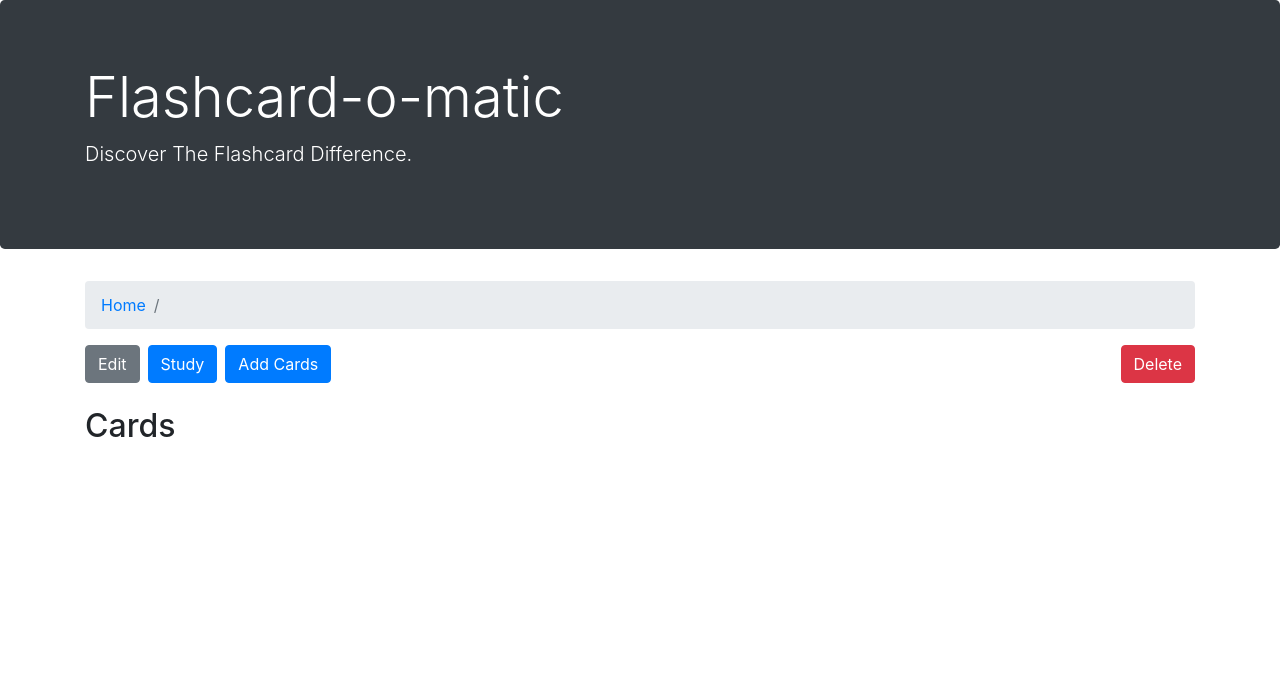
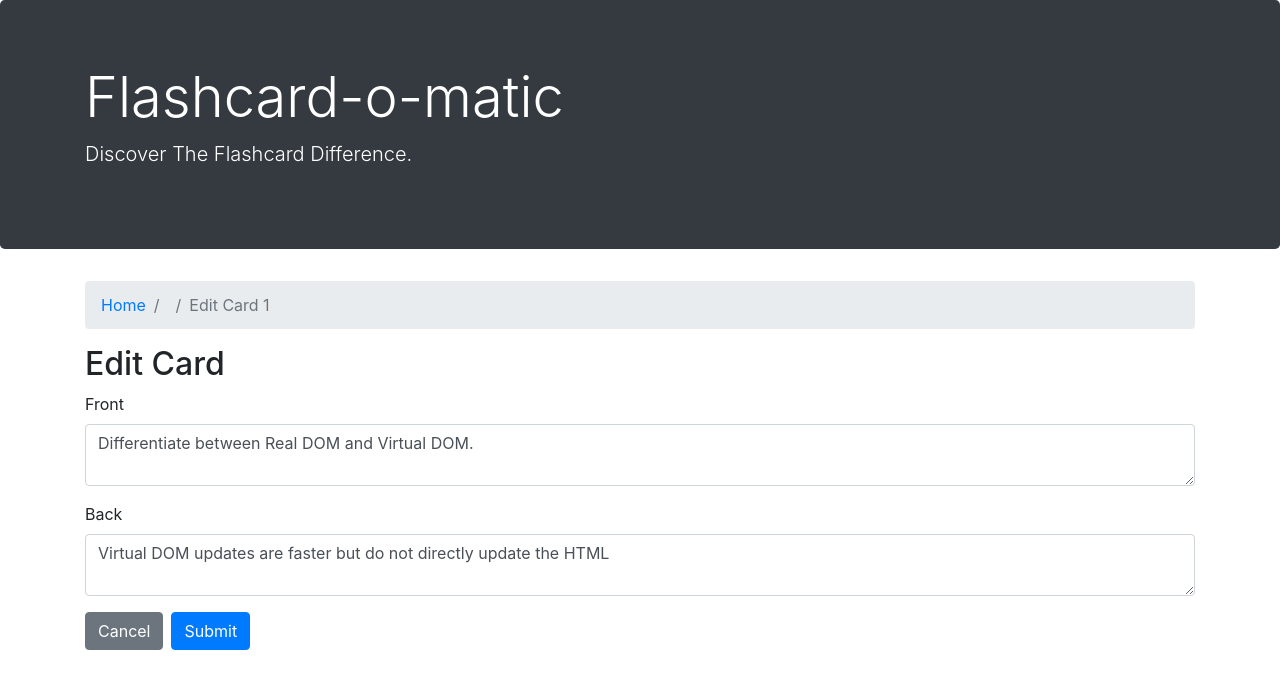
Before and after one commit to millerrichd/thinkful-flashcard, a React (Create React App) app: page /decks/1/cards/1/edit in a window 1280 px wide. Shown: the top 688 px of the page. Built offline with nearby package versions, Linux system fonts and the light colour scheme; no server answers; data requests are answered from the project's data file; a web font is replaced by a local one.

Commit message:
I got it working with tests passing, but not happy with the routes

```diff
--- a/src/Cards/Cards.js
+++ b/src/Cards/Cards.js
@@ -1,16 +1,19 @@
-import React, { useState, useEffect } from "react";
-import { Link } from "react-router-dom";
+import React from "react";
+import { Link, useHistory } from "react-router-dom";
+
+import { deleteCard } from "../utils/api";
 
 function Cards({cards = []}) {
+  const history = useHistory();
+
   const handleDeleteDeck = async (id) => {
     const result = window.confirm("Delete this card?\n\nYou will not be able to recover it.");
     if(result) {
-      console.log(`!!! TODO !!! Delete Card: ${id}`);
+      await deleteCard(id);
+      history.go(0);
     }
   };
 
-
-  console.log(cards);
   if(cards) {
     return (
       <>
--- /dev/null
+++ b/src/Cards/ModifyCard.js
@@ -0,0 +1,109 @@
+import React, { useState, useEffect } from "react";
+import { Link, useParams, useHistory } from "react-router-dom";
+
+import { readDeck, readCard, updateCard, createCard } from "../utils/api";
+
+function ModifyCard() {
+  const initialForm = {front: "", back: ""}
+  const [formData, setFormData] = useState(initialForm);
+  const [deck, setDeck] = useState({});
+
+  const {deckId, cardId} = useParams();
+  const history = useHistory();
+
+  useEffect(() => {
+    if(deckId) {
+      setDeck({});
+      async function GetDeck() {
+        const data = await readDeck(deckId);
+        setDeck(data);
+      }
+      GetDeck();
+      return () => {
+      }
+    }
+  }, [deckId])
+
+  useEffect(() => {
+    if(cardId) {
+      setFormData({});
+      async function GetCard() {
+        const data = await readCard(cardId);
+        setFormData(data);
+      }
+      GetCard();
+      return () => {
+      }
+    }
+  }, [cardId])
+
+
+  const handleChange = ({target}) => {
+    setFormData({ ...formData, [target.name]: target.value})
+  }
+
+  const handleCancel = () => {
+    history.push(`/decks/${deckId}`);
+  }
+
+  const handleSubmit = async (event) => {
+    event.preventDefault();
+    console.log("Hi I'm Card Submit")
+    if(cardId) {
+      console.log("inside update");
+      await updateCard(formData)
+      setFormData(initialForm)
+      history.push(`/decks/${deckId}`);
+    } else {
+      console.log("inside create");
+      await createCard(deckId, formData)
+      console.log("before form reset");
+      setFormData(initialForm)
+      console.log("after form reset");
+    }
+  }
+
+  return (
+    <>
+    <nav aria-label="breadcrumb">
+      <ol className="breadcrumb">
+        <li className="breadcrumb-item"><Link to="/">Home</Link></li>
+        { cardId ? (
+          <>
+            <li className="breadcrumb-item"><Link to={`/decks/${deck.id}`}>{deck.name}</Link></li>
+            <li className="breadcrumb-item active" aria-current="page">Edit Card {cardId}</li>
+          </>
+        ) : (
+          <>
+            <li className="breadcrumb-item"><Link to={`/decks/${deck.id}`}>{deck.name}</Link></li>
+            <li className="breadcrumb-item active" aria-current="page">Add Card</li>
+          </>
+        )}
+      </ol>
+    </nav>
+    { cardId ? (
+      <h2>Edit Card</h2>
+    ) : (
+      <h2>{deck.name}: Add Card</h2>
+    )}
+    <form onSubmit={handleSubmit}>
+      <div className="form-group">
+        <label htmlFor="front">Front</label>
+        <textarea className="form-control" id="front" name="front" rows="2" onChange={handleChange} value={formData.front}/>
+      </div>
+      <div className="form-group">
+        <label htmlFor="back">Back</label>
+        <textarea className="form-control" id="back" name="back" rows="2" onChange={handleChange} value={formData.back}/>
+      </div>
+      { cardId ? (
+        <button type="reset" className="btn btn-secondary mr-1" onClick={handleCancel}>Cancel</button>
+      ) : (
+        <button type="reset" className="btn btn-secondary mr-1" onClick={handleCancel}>Done</button>
+      )}
+      <button type="submit" className="btn btn-primary ml-1">Submit</button>
+    </form>
+  </>
+  )
+}
+
+export default ModifyCard;
--- a/src/Decks/Deck.js
+++ b/src/Decks/Deck.js
@@ -1,13 +1,14 @@
 import React, { useState, useEffect } from "react";
-import { useParams, Link } from "react-router-dom";
+import { useParams, Link, useHistory } from "react-router-dom";
 
-import { readDeck } from "../utils/api"
+import { readDeck, deleteDeck } from "../utils/api"
 import Cards from "../Cards/Cards";
 
 function Deck() {
   const [ deck, setDeck ] = useState([]);
 
   const {deckId} = useParams();
+  const history = useHistory();
 
   useEffect(() => {
     setDeck([]);
@@ -17,14 +18,14 @@ function Deck() {
     }
     GetDeck();
     return () => {
-      console.log("cleanup inside Deck");
     }
   }, [deckId])
 
   const handleDeleteDeck = async (id) => {
     const result = window.confirm("Delete this deck?\n\nYou will not be able to recover it.");
     if(result) {
-      console.log(`!!! TODO !!! Delete Deck: ${id}`);
+      await deleteDeck(id);
+      history.push("/");
     }
   };
 
--- a/src/Decks/Decks.js
+++ b/src/Decks/Decks.js
@@ -1,10 +1,12 @@
 import React, {useState, useEffect} from "react";
-import { Link } from "react-router-dom";
+import { Link, useHistory } from "react-router-dom";
 
-import { listDecks } from "../utils/api";
+import { listDecks, deleteDeck } from "../utils/api";
 
 function Decks() {
   const [decks, setDecks] = useState([])
+
+  const history = useHistory();
 
   useEffect(() => {
     setDecks([]);
@@ -15,14 +17,14 @@ function Decks() {
     }
     getDecks();
     return () => {
-      console.log("cleanup called, but nothing to do yet...");
     }
   }, [])
 
   const handleDeleteDeck = async (id) => {
     const result = window.confirm("Delete this deck?\n\nYou will not be able to recover it.");
     if(result) {
-      console.log(`!!! TODO !!! Delete Deck: ${id}`);
+      await deleteDeck(id);
+      history.go(0);
     }
   };
 
@@ -33,7 +35,10 @@ function Decks() {
         {decks.map((deck) => (
           <div className="card" key={deck.id}>
             <div className="card-body">
-              <h5 className="card-title">{deck.name}</h5>
+              <div className="d-flex justify-content-between">
+                <h5 className="card-title">{deck.name}</h5>
+                <p>{deck.cards.length} cards</p>
+              </div>
               <p className="card-text">{deck.description}</p>
               <div className="d-flex justify-content-between">
                 <div>
--- a/src/Decks/ModifyDeck.js
+++ b/src/Decks/ModifyDeck.js
@@ -4,11 +4,8 @@ import { Link, useParams, useHistory } from "react-router-dom";
 import { createDeck, readDeck, updateDeck } from "../utils/api";
 
 function ModifyDeck() {
-  const initialDeck = {
-    name: "Enter Name",
-    description: "Enter Description"
-  }
-  const [formData, setFormData] = useState({})
+  const initialForm = {name: "", description: ""};
+  const [formData, setFormData] = useState(initialForm)
 
   const {deckId} = useParams();
   const history = useHistory();
@@ -22,7 +19,6 @@ function ModifyDeck() {
       }
       GetDeck();
       return () => {
-        console.log("cleanup inside Deck");
       }
     }
   }, [deckId])
@@ -43,11 +39,11 @@ function ModifyDeck() {
     event.preventDefault();
     if(deckId) {
       await updateDeck(formData)
-      setFormData({...initialDeck})
+      setFormData(initialForm)
       history.push(`/decks/${deckId}`)
     } else {
       await createDeck(formData)
-      setFormData({...initialDeck})
+      setFormData(initialForm)
       history.push("/");
     }
   }
--- /dev/null
+++ b/src/Decks/Study.js
@@ -0,0 +1,95 @@
+import React, { useState, useEffect } from "react";
+import { useParams, Link, useHistory } from "react-router-dom";
+
+import { readDeck } from "../utils/api"
+
+function Study() {
+  const [ deck, setDeck ] = useState([]);
+  const [ currentCard, setCurrentCard ] = useState({});
+  const [ frontSide, setFrontSide] = useState(true);
+  const [ cardsLength, setCardsLength ] = useState(0);
+  const [ currentIndex, setCurrentIndex ] = useState(0);
+
+  const {deckId} = useParams();
+  const history = useHistory();
+
+  useEffect(() => {
+    setDeck([]);
+    async function GetDeck() {
+      const data = await readDeck(deckId);
+      setDeck(data);
+      setCurrentCard(data.cards[currentIndex]);
+      setCardsLength(data.cards.length);
+    }
+    GetDeck();
+    return () => {
+    }
+  }, [deckId])
+
+  const handleFlip = () => {
+    setFrontSide(!frontSide);
+  }
+
+  const handleNext = () => {
+    if(currentIndex === (cardsLength - 1)) {
+      const result = window.confirm("Restart?\n\nClick 'cancel' to return to the home page.");
+      if(result) {
+        setCurrentCard(deck.cards[0]);
+        setCurrentIndex(0)
+        setFrontSide(!frontSide);
+      } else {
+        history.push("/")
+      }
+    } else {
+      setCurrentCard(deck.cards[currentIndex + 1]);
+      setCurrentIndex(currentIndex + 1)
+      setFrontSide(!frontSide);
+    }
+  }
+
+  if(deck) {
+    return (
+      <>
+        <nav aria-label="breadcrumb">
+          <ol className="breadcrumb">
+            <li className="breadcrumb-item"><Link to="/">Home</Link></li>
+            <li className="breadcrumb-item">{deck.name}</li>
+            <li className="breadcrumb-item active" aria-current="page">Study</li>
+          </ol>
+        </nav>
+        <div>
+          <h2>Study: {deck.name}</h2>
+        </div>
+        { cardsLength < 3 ? (
+          <div>
+            <h3>Not enough cards.</h3>
+            <p>You need at least 3 cards to study. There are {cardsLength} in this deck.</p>
+            <Link className="btn btn-primary ml-1" to={`/decks/${deckId}/cards/new`}>Add Cards</Link>
+          </div>
+        ) : (
+          <div className="card">
+            <div className="card-body">
+              <h3>Card {currentIndex + 1} of {cardsLength}</h3>
+              { frontSide ? (
+                <p className="card-text">{currentCard.front}</p>
+              ) : (
+                <p className="card-text">{currentCard.back}</p>
+              )}
+              <div className="d-flex justify-content-start">
+                <Link className="btn btn-secondary mr-1" to="#" onClick={handleFlip}>Flip</Link>
+                { !frontSide ? (
+                  <Link className="btn btn-primary ml-1" to="#" onClick={handleNext}>Next</Link>
+                ) : (
+                  <div></div>
+                )}
+              </div>
+            </div>
+          </div>
+        )}
+      </>
+    );
+  }
+  return <h2>Loading...</h2>
+}
+
+export default Study;
--- a/src/Layout/index.js
+++ b/src/Layout/index.js
@@ -6,6 +6,8 @@ import NotFound from "./NotFound";
 import Decks from "../Decks/Decks";
 import Deck from "../Decks/Deck";
 import ModifyDeck from "../Decks/ModifyDeck";
+import ModifyCard from "../Cards/ModifyCard";
+import Study from "../Decks/Study";
 
 function Layout() {
   return (
@@ -16,6 +18,12 @@ function Layout() {
           <Route exact path="/">
             <Decks/>
           </Route>
+          <Route path="/decks/:deckId/cards/:cardId/edit">
+            <ModifyCard />
+          </Route>
+          <Route path="/decks/:deckId/cards/new">
+            <ModifyCard />
+          </Route>
           <Route path="/decks/new">
             <ModifyDeck />
           </Route>
@@ -23,7 +31,7 @@ function Layout() {
             <ModifyDeck />
           </Route>
           <Route path="/decks/:deckId/study">
-            <p>Study??</p>
+            <Study />
           </Route>
           <Route path="/decks/:deckId">
             <Deck />
```
Lines whose indentation alone changed are shown as unchanged.
